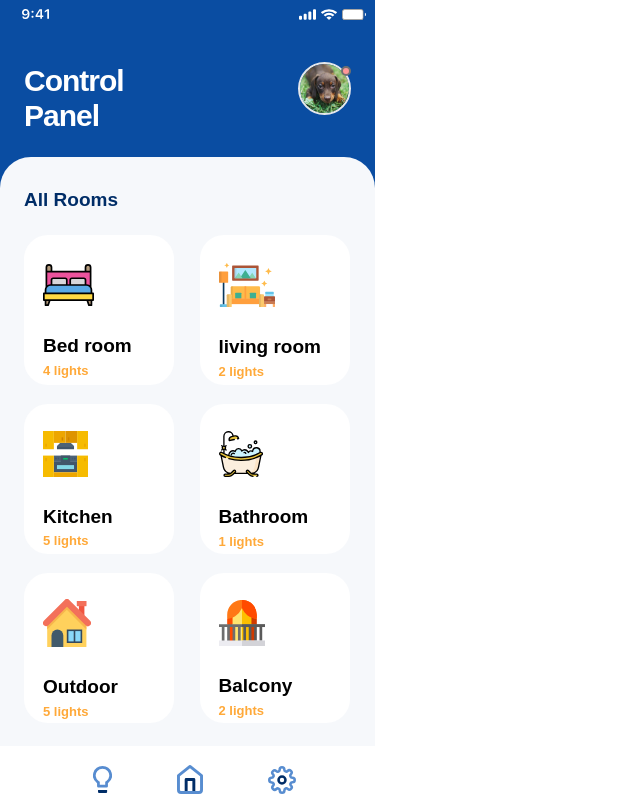
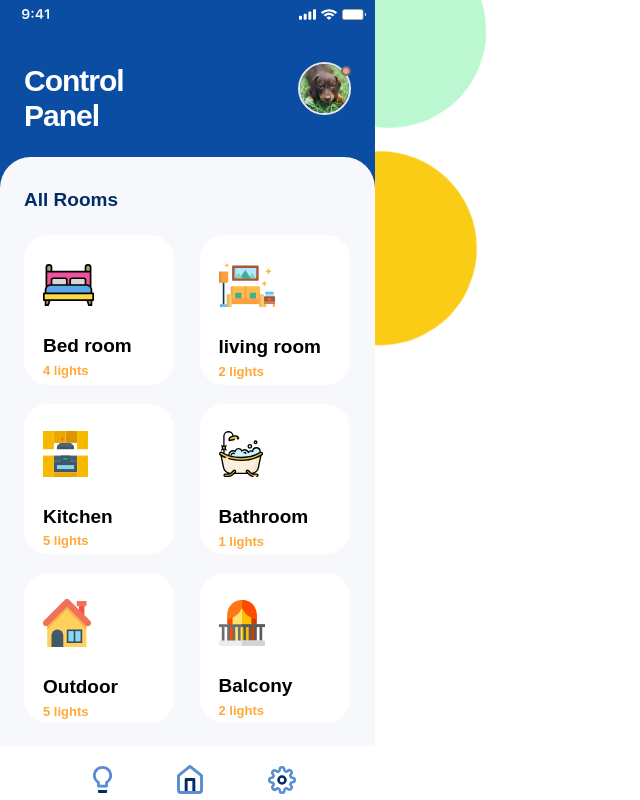
Before and after one commit to rts-cmk-wu06/smartlight-ui-ozlemertosun, a React (Create React App) app: page / in a window 1280 px wide. Shown: the top 800 px of the page, without its empty margins (0-640 px from the left). Built offline with nearby package versions, Linux system fonts and the light colour scheme.

Commit message:
add circles to assignment

```diff
--- a/src/App.js
+++ b/src/App.js
@@ -1,4 +1,4 @@
-
+import { motion } from 'framer-motion';
 import CpHome from './pages/CpHome';
 import SettingsPage from './pages/SettingsPage';
 import './styles/App.css';
@@ -7,6 +7,11 @@ import './styles/index.css'
 function App() {
   return (
     <div className="App">
+      <motion.div initial={{rotate:360}} animate={{rotate:0}} transition={{duration:40,repeat:Infinity, ease:"linear"}} className='relative top-0 left-0 -z-10'>
+        <div className=' absolute h-[194px] w-[194px] bg-red-400 rounded-full bg-[#FFFFFF05]'></div>
+        <div className=' absolute left-48 top-20 h-[194px] w-[194px] bg-green-200 rounded-full bg-[#FFFFFF05]'></div>
+        <div className=' absolute top-52 left-4 h-[194px] w-[194px] bg-yellow-400 rounded-full bg-[#FFFFFF05]'></div>
+      </motion.div>
         <CpHome />
         <SettingsPage />
     </div>
--- a/src/styles/App.css
+++ b/src/styles/App.css
@@ -2,6 +2,8 @@
   background-color: #0A4DA2;
   width: 375px;
   height: 812px;
+  position: relative;
+
 }
 
 .CustomPadding{
```
